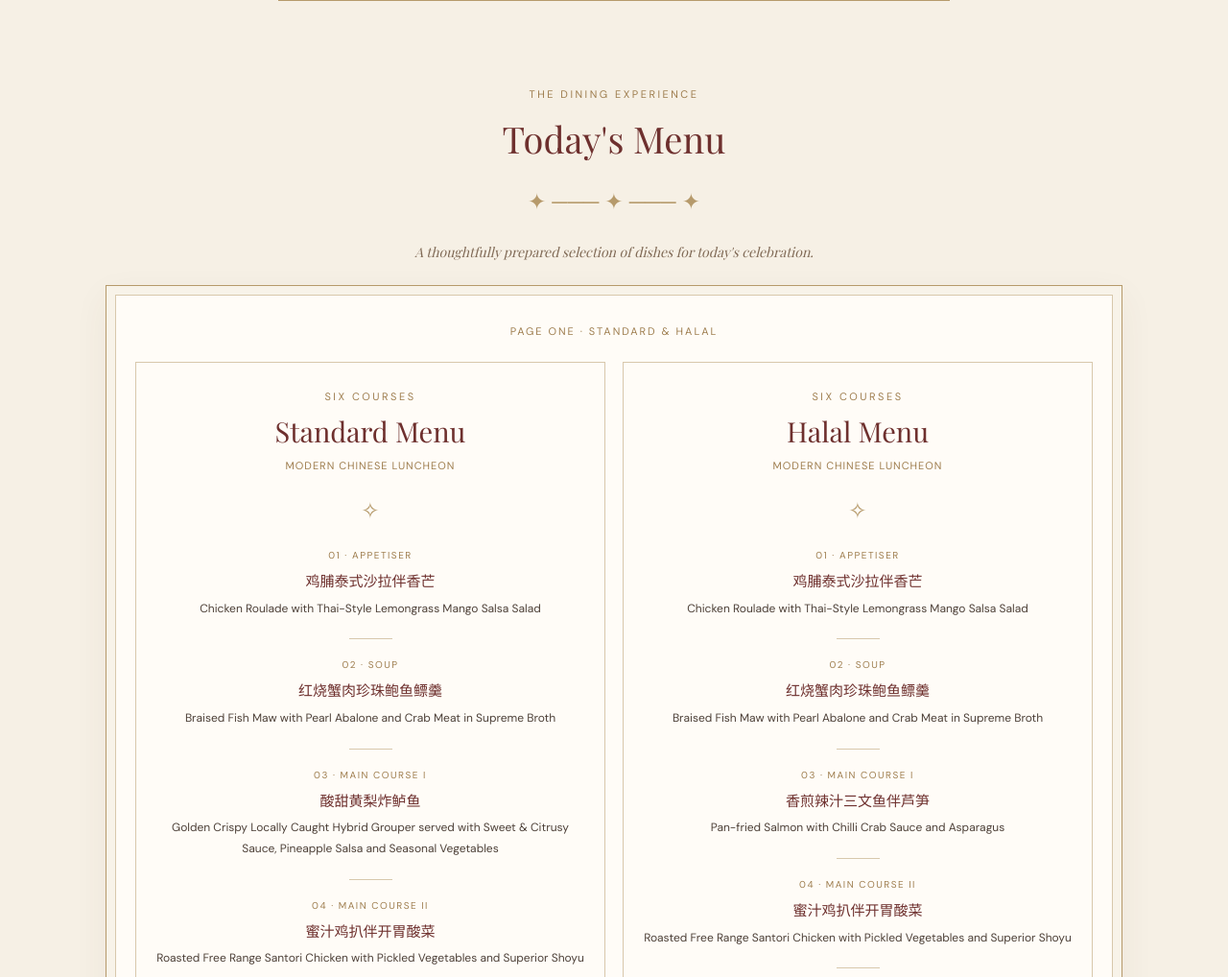
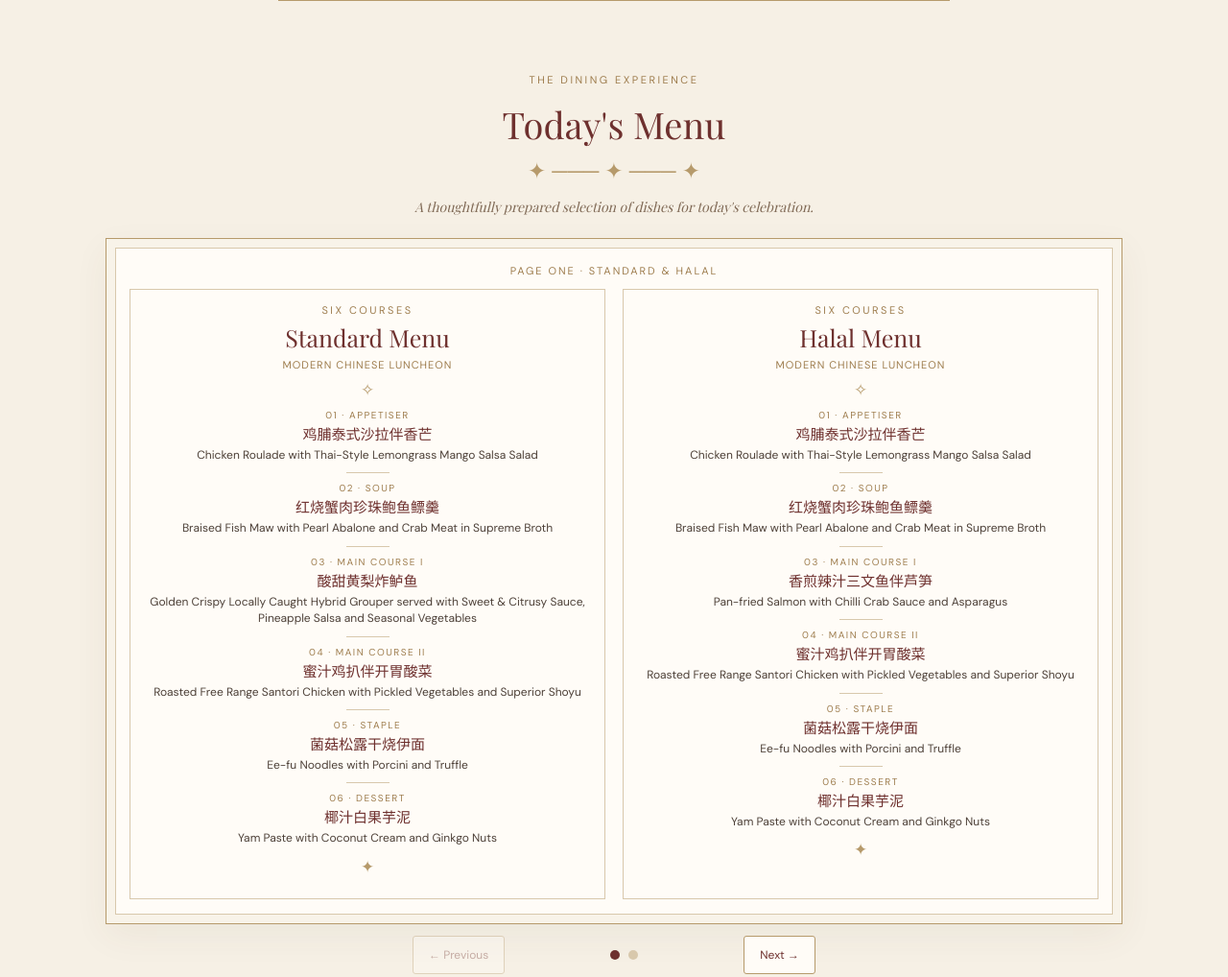
Before and after one commit to luckysunshineforeverandalways/nicholas-yenling-wedding-day, a plain HTML site: page index.html in a window 1280 px wide. Shown: the part 5094-6112 px from the top of the page at 96% size. Drawn offline with nearby package versions, Linux system fonts and the light colour scheme; a web font is replaced by a local one.

Commit message:
Add compact styles for menu layout
Added compact styles for today's menu in the CSS.

```diff
--- a/index.html
+++ b/index.html
@@ -552,6 +552,81 @@ footer{
 @media(prefers-reduced-motion:reduce){
   .menu-track{transition:none}
 }
+/* COMPACT TODAY'S MENU */
+@media (min-width:601px) {
+  #menu {
+    padding-top:20px;
+    padding-bottom:30px;
+  }
+
+  #menu h2 {
+    margin-bottom:8px;
+  }
+
+  #menu > .ornament {
+    margin:8px 0;
+  }
+
+  #menu > .description {
+    margin:10px auto 18px;
+  }
+
+  .menu-page {
+    padding:16px 14px;
+  }
+
+  .menu-page-label {
+    margin-bottom:12px;
+  }
+
+  .menu-panel {
+    padding:14px 14px;
+  }
+
+  .menu-panel h3 {
+    font-size:25px;
+    margin:5px 0;
+  }
+
+  .menu-panel > .ornament {
+    margin:8px 0;
+    font-size:17px;
+  }
+
+  .menu-dish {
+    margin:9px 0;
+  }
+
+  .menu-course {
+    margin-bottom:4px;
+  }
+
+  .menu-chinese {
+    line-height:1.4;
+    margin-bottom:2px;
+  }
+
+  .menu-english {
+    line-height:1.45;
+  }
+
+  .menu-divider {
+    margin:9px auto;
+  }
+
+  .menu-panel.kids .menu-dish {
+    margin:20px 0;
+  }
+
+  .menu-controls {
+    margin-top:12px;
+  }
+
+  .menu-page-count {
+    margin-top:8px;
+  }
+}
+
 </style>
 </head>
 
```
